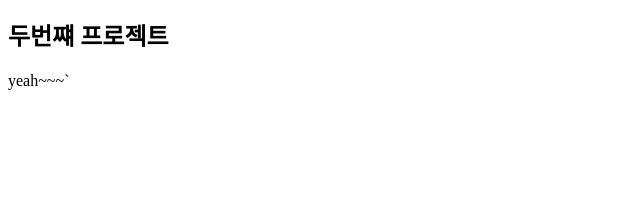
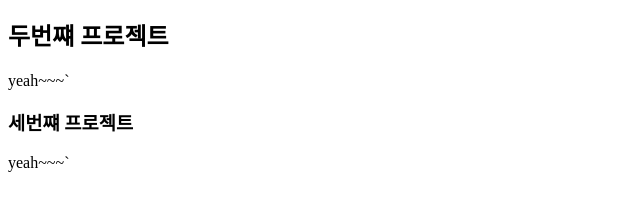
Before and after one commit to comsumiss/code_practice, a plain HTML site: page index.html in a window 1280 px wide. Shown: the part 110-318 px from the top of the page, without its empty margins (0-640 px from the left). Drawn offline with Linux system fonts and the light colour scheme.

Commit message:
third commit

```diff
--- a/index.html
+++ b/index.html
@@ -11,5 +11,7 @@
     <p>yeah~~~`</p>
     <h2>두번쨰 프로젝트</h2>
     <p>yeah~~~`</p>
+    <h3>세번쨰 프로젝트</h3>
+    <p>yeah~~~`</p>
   </body>
 </html>
```
